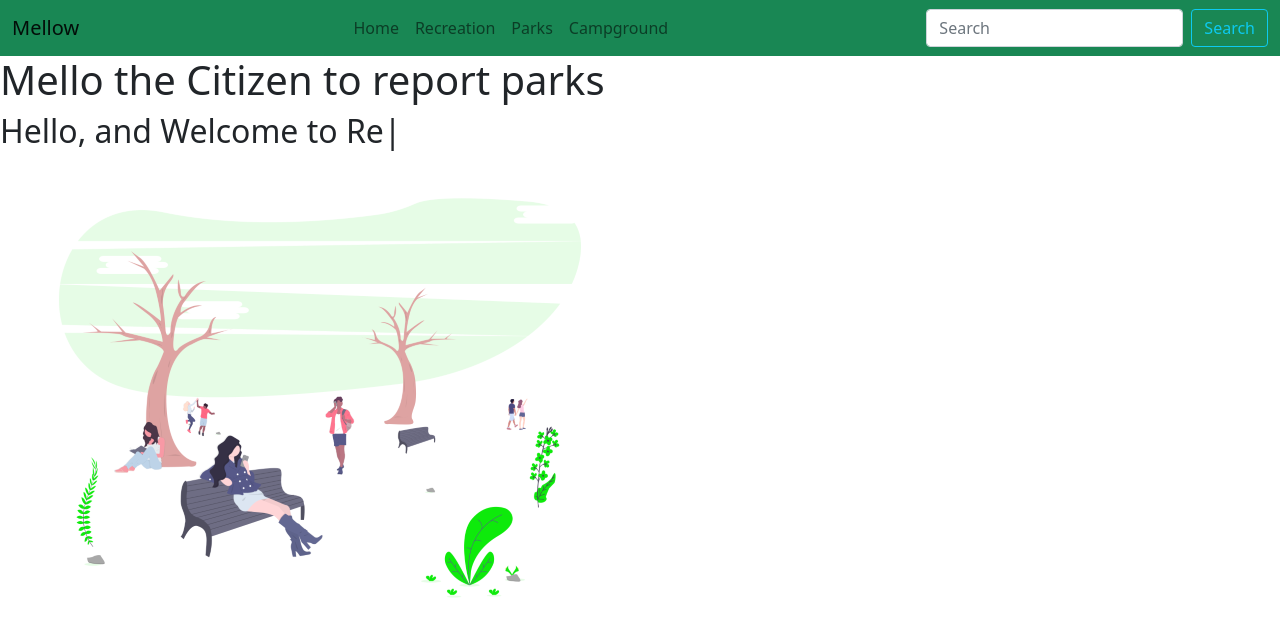
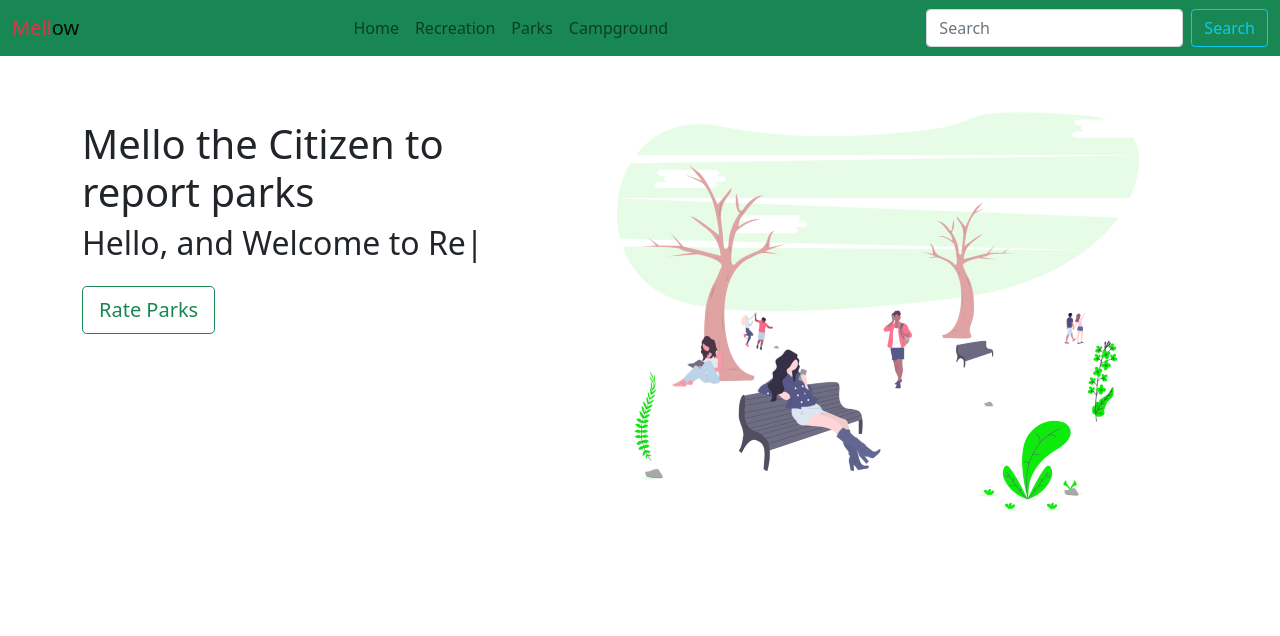
Before and after one commit to Zia20/GroupProject, a React (Create React App) app in the folder Frontend/mellowgroup/: page / in a window 1280 px wide. Shown: the top 636 px of the page. Built offline with nearby package versions, Linux system fonts and the light colour scheme.

Commit message:
Added parks images

```diff
--- a/Frontend/mellowgroup/src/Components/Navigation.jsx
+++ b/Frontend/mellowgroup/src/Components/Navigation.jsx
@@ -7,7 +7,7 @@ function Navigation() {
     <>
       <Navbar bg="success" expand="lg">
         <Container fluid>
-          <Navbar.Brand href="#">Mellow</Navbar.Brand>
+          <Navbar.Brand href="#"><span className='text-danger'>Mell</span>ow</Navbar.Brand>
           <Navbar.Toggle aria-controls="navbarScroll" />
           <Navbar.Collapse id="navbarScroll">
             <Nav
--- a/Frontend/mellowgroup/src/Components/WordCount.jsx
+++ b/Frontend/mellowgroup/src/Components/WordCount.jsx
@@ -2,6 +2,7 @@ import React from 'react';
 import { useState, useEffect } from "react";
 import 'bootstrap/dist/css/bootstrap.css';
 import Images from "../images/falling_trees.png";
+import { Container, Row, Col, Button } from 'react-bootstrap';
 
 function WordCount() {
     const wordTyping =  ["Recreation", "Parks", "Citizen", "Clean Reporting"];
@@ -47,15 +48,21 @@ function WordCount() {
       }, [blink]);
 
   return (
-    <div>
-      <di>
-        <h1>Mello the Citizen to report parks</h1>
-        <h2>
-            {`Hello, and Welcome to ${wordTyping[index].substring(0, subIndex)}${blink ? "|" : ""}`}
-        </h2>
+
+  <Container>
+    <Row className='mt-3'>
+      <Col className='mt-5 pl-3'>
+          <h1>Mello the Citizen to report parks</h1>
+          <h2>
+              {`Hello, and Welcome to ${wordTyping[index].substring(0, subIndex)}${blink ? "|" : ""}`}
+          </h2>
+          <Button className='mt-3' variant="outline-success" size="lg">Rate Parks</Button>
+      </Col>
+      <Col>
         <img alt='parks' src={Images}/>
-      </di>
-    </div>
+      </Col>
+    </Row>
+  </Container>
   )
 }
 
```
